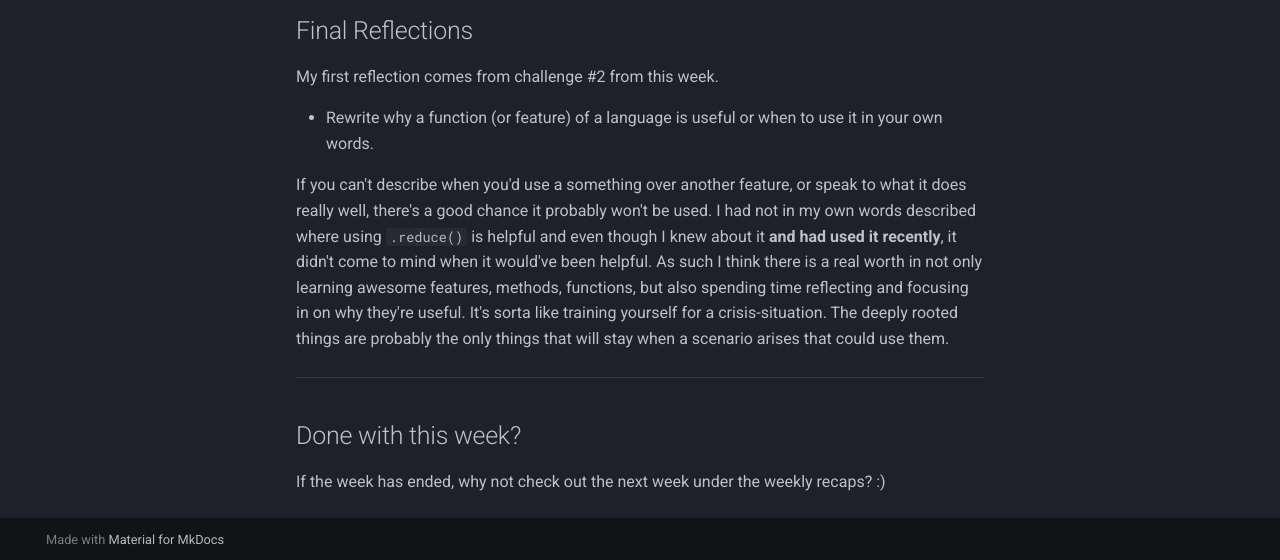
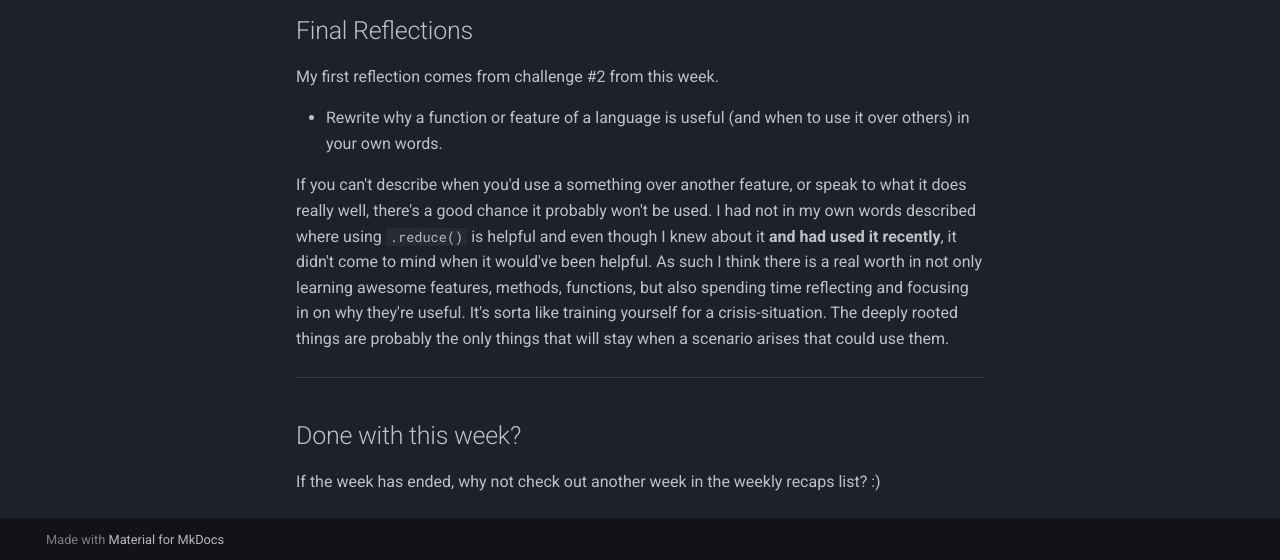
Before and after one commit to RobertEJohnson/Coding-Challenge-Tracker, an MkDocs documentation site: the page built from docs/weeklyRecaps/week2.md, in a window 1280 px wide and 900 px high, scrolled down 1916 px. Shown: the part 337-897 px from the top of the window. Built offline with MkDocs 1.6.1 and Material for MkDocs 9.7.7, drawn with Linux system fonts in a browser that asks for light colours.

Commit message:
reworded 'Done with this week?' section

````diff
--- a/docs/weeklyRecaps/week2.md
+++ b/docs/weeklyRecaps/week2.md
@@ -186,7 +186,7 @@ These are all of the challenges, solutions, notes, and reflections from Monday O
 
 My first reflection comes from challenge #2 from this week.
 
-- Rewrite why a function (or feature) of a language is useful or when to use it in your own words.
+- Rewrite why a function or feature of a language is useful (and when to use it over others) in your own words.
 
 If you can't describe when you'd use a something over another feature, or speak to what it does really well, there's a good chance it probably won't be used. I had not in my own words described where using ```.reduce()``` is helpful and even though I knew about it **and had used it recently**, it didn't come to mind when it would've been helpful. As such I think there is a real worth in not only learning awesome features, methods, functions, but also spending time reflecting and focusing in on why they're useful. It's sorta like training yourself for a crisis-situation. The deeply rooted things are probably the only things that will stay when a scenario arises that could use them.
 
@@ -194,4 +194,4 @@ If you can't describe when you'd use a something over another feature, or speak
 
 ## Done with this week?
 
-If the week has ended, why not check out the next week under the weekly recaps? :)
+If the week has ended, why not check out another week in the weekly recaps list? :)
````
Also changed, not shown: docs/weeklyRecaps/week1.md (+1 -1 lines), docs/weeklyRecaps/weekTemplate.md (+1 -1 lines).
